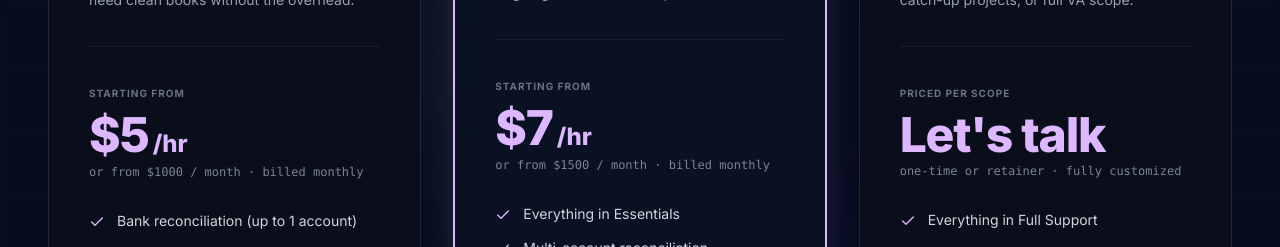
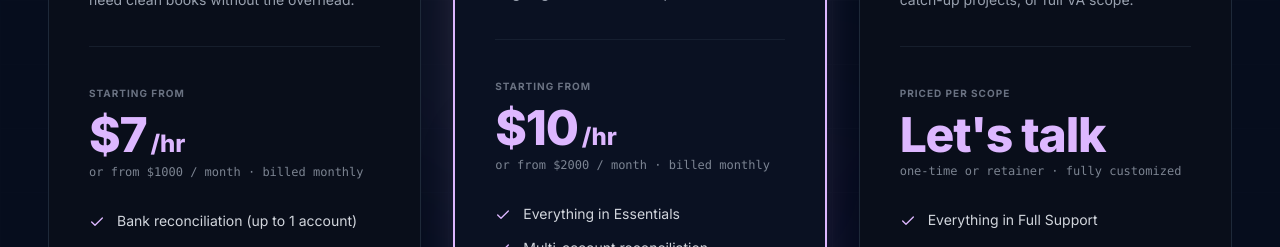
Before and after one commit to paulinelucena/Pauline-Portfolio, a React (Vite) app: page / in a window 1280 px wide. Shown: the part 6777-7024 px from the top of the page. Built offline with nearby package versions, Linux system fonts and the light colour scheme.

Commit message:
Update Pricing.tsx

```diff
--- a/src/components/Pricing.tsx
+++ b/src/components/Pricing.tsx
@@ -22,7 +22,7 @@ const pricingTiers: PricingTier[] = [
     name: 'Essentials',
     description: 'For freelancers or small businesses that need clean books without the overhead.',
     subEyebrow: 'STARTING FROM',
-    price: '$5',
+    price: '$7',
     priceSuffix: '/hr',
     priceSubtext: 'or from $1000 / month · billed monthly',
     features: [
@@ -40,9 +40,9 @@ const pricingTiers: PricingTier[] = [
     name: 'Full Support',
     description: 'For growing businesses that need a reliable ongoing finance & admin partner.',
     subEyebrow: 'STARTING FROM',
-    price: '$7',
+    price: '$10',
     priceSuffix: '/hr',
-    priceSubtext: 'or from $1500 / month · billed monthly',
+    priceSubtext: 'or from $2000 / month · billed monthly',
     features: [
       'Everything in Essentials',
       'Multi-account reconciliation',
```
